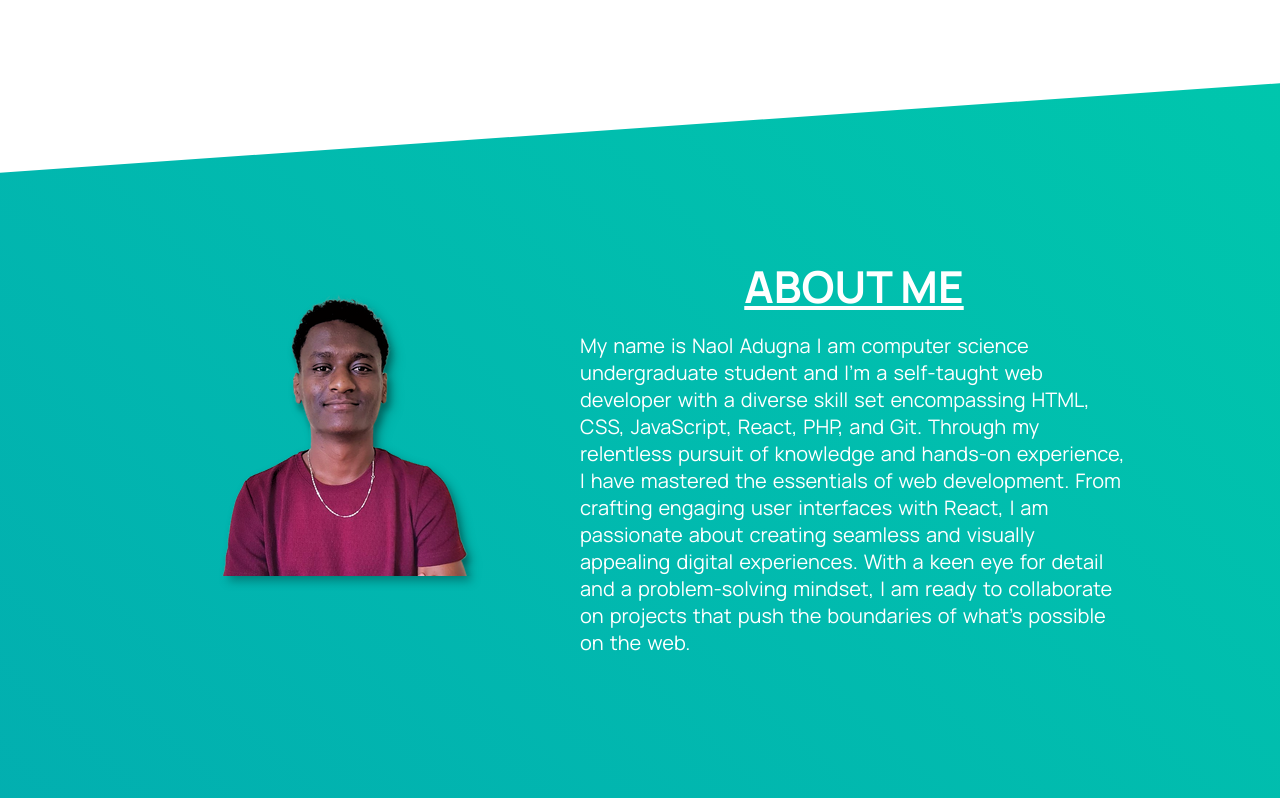
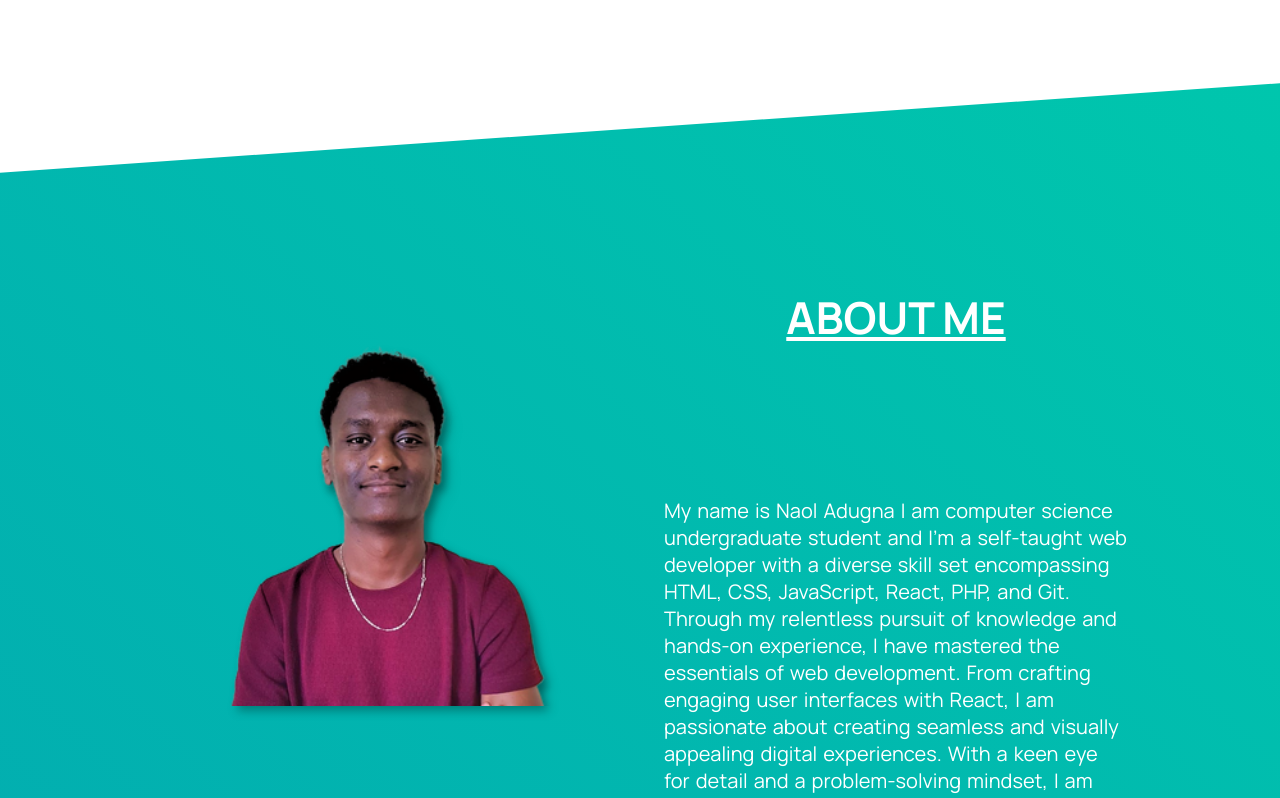
Before and after one commit to NaolAdugna/portfolio, a React (Create React App) app: page / in a window 1280 px wide. Shown: the part 880-1678 px from the top of the page. Built offline with nearby package versions, Linux system fonts and the light colour scheme.

Commit message:
Update Home.css

```diff
--- a/src/Home.css
+++ b/src/Home.css
@@ -73,8 +73,8 @@
 .aboutContainer{
     height: 90vh;
     display: flex;
-    align-items: flex-start;
-    padding: 10% 10% 0 15%;
+    align-items: safe;
+    padding: 2% 10% 0 15%;
     position: relative;
     isolation: isolate;
 }
```
